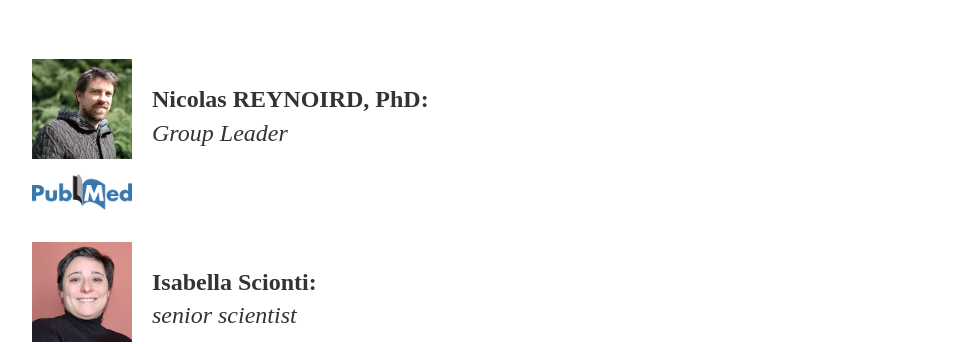
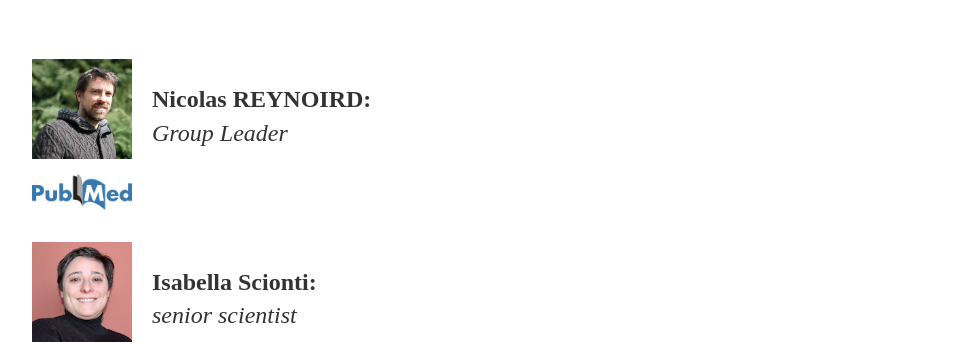
Before and after one commit to Reynoird-Lab/Reynoird-lab.github.io, a Jekyll site: the page built from People/index.html, in a window 1280 px wide. Shown: the part 365-709 px from the top of the page, without its empty margins (160-1119 px from the left). Built offline with Jekyll 4.4.1, drawn with Linux system fonts in a browser that asks for light colours; Markdown is read by kramdown in place of the engine named in the settings.

Commit message:
Update index.html

```diff
--- a/People/index.html
+++ b/People/index.html
@@ -12,7 +12,7 @@
 
 <br>
 <p><br>
-<img alt="Nicolas Reynoird" src="https://reynoird-lab.github.io/Images/reynoird.jpg" style="margin: 0px 20px 10px 0px;" align="left" width="100"/> <p><b>Nicolas REYNOIRD, PhD:</b> <br><i>Group Leader</i></p>
+<img alt="Nicolas Reynoird" src="https://reynoird-lab.github.io/Images/reynoird.jpg" style="margin: 0px 20px 10px 0px;" align="left" width="100"/> <p><b>Nicolas REYNOIRD:</b> <br><i>Group Leader</i></p>
 <a href="https://pubmed.ncbi.nlm.nih.gov/?sort=pubdate&term=Reynoird+N&cauthor_id=34686315"> <img alt="Nicolas Reynoird" src="https://reynoird-lab.github.io/Images/PUBMED.png" style="margin: 0px 20px 10px 0px;" width="100"/></a> <br>
 <br>
 <img alt="IS" src="https://reynoird-lab.github.io/Images/scionti.jpeg" style="margin: 0px 20px 10px 0px;" align="left" width="100"/> <p><b>Isabella Scionti:</b><br><i>senior scientist</i><br></p>
```
